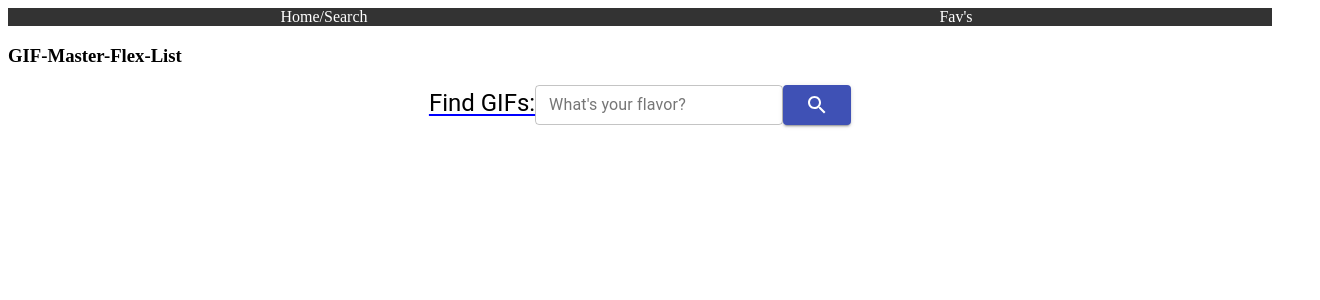
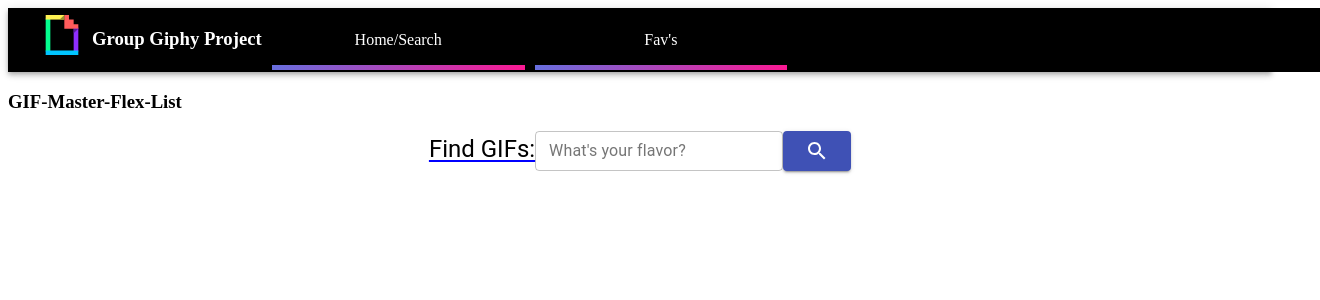
Before and after one commit to Benstraum/Giphy-group-project, a React (Create React App) app: page /#/ in a window 1280 px wide. Shown: the top 300 px of the page, 1320 px wide, since content can reach past the window. Built offline with nearby package versions, Linux system fonts and the light colour scheme.

Commit message:
made nice navbar

```diff
--- a/src/components/App/App.css
+++ b/src/components/App/App.css
@@ -3,14 +3,14 @@
     margin: 0;
     padding: 0;
     overflow-x: auto;
-    background-color: #333;
   }
 
-  .navBar ol li {
-    margin-left: auto;
-    margin-right: auto;
-    width:50%;
+  .navBar  li {
+    padding-left: 10px;
    display: inline-block;
+  }
+ .link {
+    width:20%;
   }
 
   .navBar ol li a {
@@ -18,18 +18,32 @@
     color: white;
     text-align: center;
     text-decoration: none;
+   padding-top: 20px ;
+   padding-bottom: 16px;
+   border-bottom: 5px solid transparent;
+  border-image: linear-gradient(to bottom right, #b827fc 0%, #2c90fc 30%, #fd1892 100%);
+  border-image-slice: 1;
   }
 
   /* Change the link color to #111 (black) on hover */
   .navBar ol li a:hover {
-    background-color: #111;
+    background-color: rgb(1, 0, 87);
   }
- .navBar{
-     width: 100%;
- }
 
- .alignSearch{
-  align-items: center;
-  display: inline-block;
-  justify-content: center;
+  .navBar{
+
+    width: 100%;
+  }
+.MuiToolbar-root{
+  background-color: black;
+  width:100%;
 }
+.logo{
+  width:30px
+}
+ol li img{
+ object-fit: contain;
+  padding: 0;
+  margin-bottom: -10px;
+  height:40px;
+}
--- a/src/components/App/App.js
+++ b/src/components/App/App.js
@@ -2,25 +2,38 @@ import React, { Component } from "react";
 import { HashRouter as Router, Route, Link } from "react-router-dom";
 import Search from "../Search/Search";
 import  FavoritesList  from "../FavoritesList/FavoritesList";
+
+import AppBar from '@material-ui/core/AppBar';
+import Toolbar from '@material-ui/core/Toolbar';
 import "./App.css";
-
+import image from '../../images/giphy-logo-1.svg'
 
 class App extends Component {
 
   render() {
     return (
-      <Router>
-        <div>
+      <Router> <div>
+        <AppBar position="static">
+            <Toolbar>
           <div className='navBar'>
+
           <ol>
             <li>
+            <img alt="giphy logo svg"src={image}></img>
+            </li>
+            <li >
+              <h3>Group Giphy Project</h3>
+            </li>
+            <li className="link">
             <Link to="/" >Home/Search</Link>
             </li>
-            <li>
+            <li className="link">
             <Link to="/favorites">Fav's</Link>
             </li>
           </ol>
           </div>
+          </Toolbar>
+          </AppBar>
           <Route exact path="/" component={Search} />
           <Route path="/favorites" component={FavoritesList} />
         </div>
--- a/src/components/Results/Results.js
+++ b/src/components/Results/Results.js
@@ -2,10 +2,14 @@
 import React, { Component } from 'react';
 import ResultsItem from '../ResultsItem/ResultsItem';
 import { connect } from 'react-redux';
+import Swal from 'sweetalert2'
 
 export class Results extends Component {
-
+    fireSwal=()=>{
+        Swal.fire('Oops...', 'Something went wrong!', 'error')
+    }
     render() {
+        console.log(this.props.reduxState)
         return (
             <div>
                 <ul>
--- a/src/index.js
+++ b/src/index.js
@@ -53,11 +53,9 @@ const sagaMiddleware = createSagaMiddleware();
 const giphySearch = (state = [], action) => {
     switch (action.type) {
         case 'SET_SEARCH':
-            console.log(action.payload)
+          console.log(state)
             return action.payload.data
-
     default:
-        console.log('default state')
             return state;
             }
     };
@@ -65,10 +63,8 @@ const giphySearch = (state = [], action) => {
     const giphyFavorites = (state = [], action) => {
         switch (action.type) {
             case 'SET_FAVORITES':
-                console.log(action.payload)
                 return action.payload
         default:
-            console.log('default state')
                 return state;
                 }
         };
```
Also changed, not shown: src/images/giphy-logo-1.svg (added).
